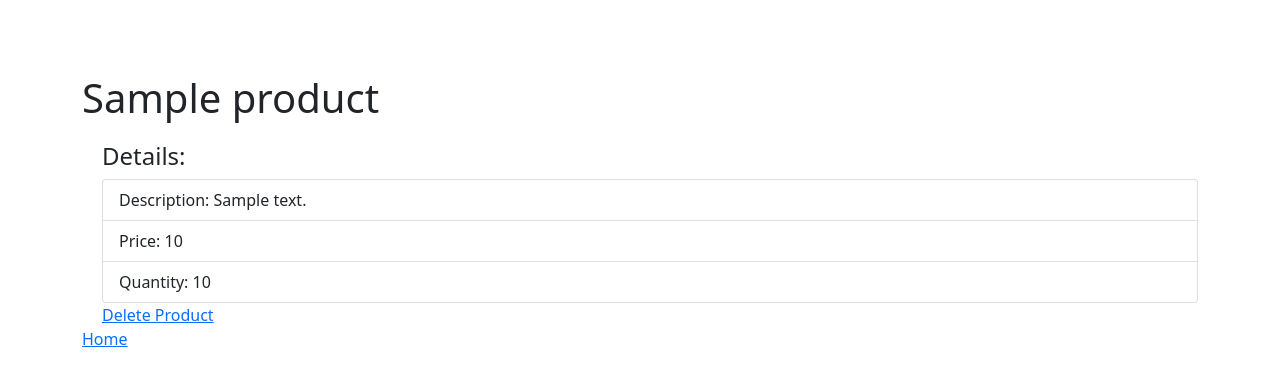
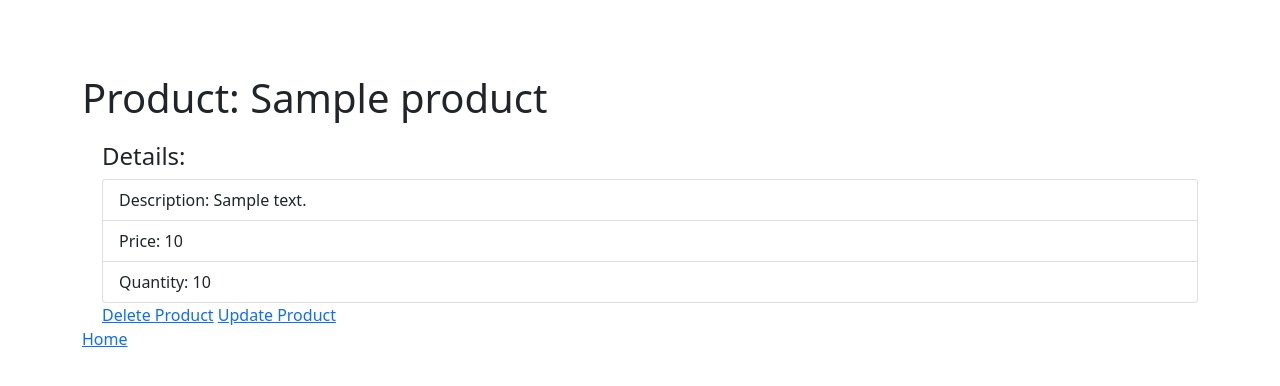
Before and after one commit to treymorris/express-storeinventoryapp, a Node server app: page /inventory/products/600000000000000000000001 in a window 1280 px wide. Shown: the top 386 px of the page. Run offline with Node 20, Linux system fonts and the light colour scheme; tables that the repository leaves empty hold one stand-in row (values such as "Sample post"); some libraries are stand-ins or nearby versions.

Commit message:
app is working as intended

```diff
--- a/app.js
+++ b/app.js
@@ -12,7 +12,7 @@ var app = express();
 
 //Set up mongoose connection
 var mongoose = require('mongoose');
-var mongoDB = 'url-here';
+var mongoDB = 'URL-HERE';
 mongoose.connect(mongoDB, { useNewUrlParser: true , useUnifiedTopology: true});
 var db = mongoose.connection;
 db.on('error', console.error.bind(console, 'MongoDB connection error:'));
--- a/controllers/categoryController.js
+++ b/controllers/categoryController.js
@@ -39,7 +39,7 @@ exports.category_detail = function(req, res, next) {
             return next(err);
         }
         // Successful, so render
-        res.render('category_detail', { title: 'Category Detail', category: results.category, category_products: results.category_products } );
+        res.render('category_detail', { title: 'Category', category: results.category, category_products: results.category_products } );
     });
 
 };
--- a/controllers/productController.js
+++ b/controllers/productController.js
@@ -50,7 +50,7 @@ exports.product_detail = function(req, res, next) {
             return next(err);
         }
         // Successful, so render.
-        res.render('product_detail', { title: results.product.name, product: results.product } );
+        res.render('product_detail', { title: 'Product', product: results.product } );
     });
 
 };
@@ -168,11 +168,86 @@ exports.product_delete_post = function(req, res, next) {
 };
 
 // Display book update form on GET.
-exports.product_update_get = function(req, res) {
-    res.send('NOT IMPLEMENTED: Book update GET');
+// exports.product_update_get = function(req, res) {
+//     res.send('NOT IMPLEMENTED: Book update GET');
+// };
+exports.product_update_get = function(req, res, next) {
+
+    // Get book, authors and genres for form.
+    async.parallel({
+        product: function(callback) {
+            Product.findById(req.params.id).populate('category').exec(callback);
+        },
+        categories: function(callback) {
+            Category.find(callback);
+        },
+        }, function(err, results) {
+            if (err) { return next(err); }
+            if (results.product==null) { // No results.
+                var err = new Error('Product not found');
+                err.status = 404;
+                return next(err);
+            }
+            // Success.
+            // Mark our selected genres as checked.
+            for (var all_g_iter = 0; all_g_iter < results.categories.length; all_g_iter++) {
+                for (var product_g_iter = 0; product_g_iter < results.product.category.length; product_g_iter++) {
+                    if (results.categories[all_g_iter]._id.toString()===results.product.category[product_g_iter]._id.toString()) {
+                        results.categories[all_g_iter].checked='true';
+                    }
+                }
+            }
+            res.render('product_form', { title: 'Update Product', categories: results.categories, product: results.product });
+        });
+
 };
 
 // Handle book update on POST.
-exports.product_update_post = function(req, res) {
-    res.send('NOT IMPLEMENTED: Book update POST');
-};
+// exports.product_update_post = function(req, res) {
+//     res.send('NOT IMPLEMENTED: Book update POST');
+// };
+exports.product_update_post = [
+
+    // Validate and sanitze the name field.
+    body('name', 'Name must not be empty.').trim().isLength({ min: 1 }).escape(),
+    body('description', 'Description must not be empty.').trim().isLength({ min: 1 }).escape(),
+    body('quantityInStock', 'Quantity must not be empty').escape(),
+    body('dateUpdated', 'Date must not be empty').escape(),
+    body('category', 'Category must not be empty').escape(),
+
+
+    // Process request after validation and sanitization.
+    (req, res, next) => {
+
+        // Extract the validation errors from a request .
+        const errors = validationResult(req);
+
+    // Create a genre object with escaped and trimmed data (and the old id!)
+        var product = new Product(
+          {
+            name: req.body.name,
+            description: req.body.description,
+            category: req.body.category,
+            price: req.body.price,
+            quantityInStock: req.body.quantity,
+            dateUpdated: req.body.date,
+            _id: req.params.id
+          }
+        );
+
+
+        if (!errors.isEmpty()) {
+            // There are errors. Render the form again with sanitized values and error messages.
+            res.render('product_form', { title: 'Update Product', product: product, errors: errors.array()});
+        return;
+        }
+        else {
+            // Data from form is valid. Update the record.
+            Product.findByIdAndUpdate(req.params.id, product, {}, function (err,theproduct) {
+                if (err) { return next(err); }
+                   // Successful - redirect to genre detail page.
+                   res.redirect(theproduct.url);
+                });
+        }
+    }
+  ];
--- a/views/product_delete.hbs
+++ b/views/product_delete.hbs
@@ -6,11 +6,11 @@
     <p>Quantity In Stock: {{product.quantityInStock}}</p>
 </div>
 
-<p>Do you really want to delete this Book?</p>
+<p>Do you really want to delete this Product?</p>
 
 <form method="POST" action="" class="mb-4">
         <div class="form-group">
-        <input type="hidden" name="productid" class="form-control" required="true" value=productid>
+        <input type="hidden" name="productid" class="form-control" required="true" value={{productid}}>
         </div>
         <div class="text-center mb-3">
             <input type="submit" value="Delete" class="btn-primary btn-block">
--- a/views/product_detail.hbs
+++ b/views/product_detail.hbs
@@ -1,4 +1,4 @@
-<h1>{{title}}</h1>
+<h1>{{title}}: {{this.product.name}}</h1>
 <div style="margin-left:20px; margin-top:20px">
     <h4>Details:</h4>
     <ul class="list-group">
@@ -7,5 +7,6 @@
         <li class="list-group-item">Quantity: {{this.product.quantityInStock}}</li>
     </ul>
     <a href="{{this.product.url}}/delete">Delete Product</a>
+    <a href="{{this.product.url}}/update">Update Product</a>
 </div>
 <a href="/inventory">Home</a>
```
